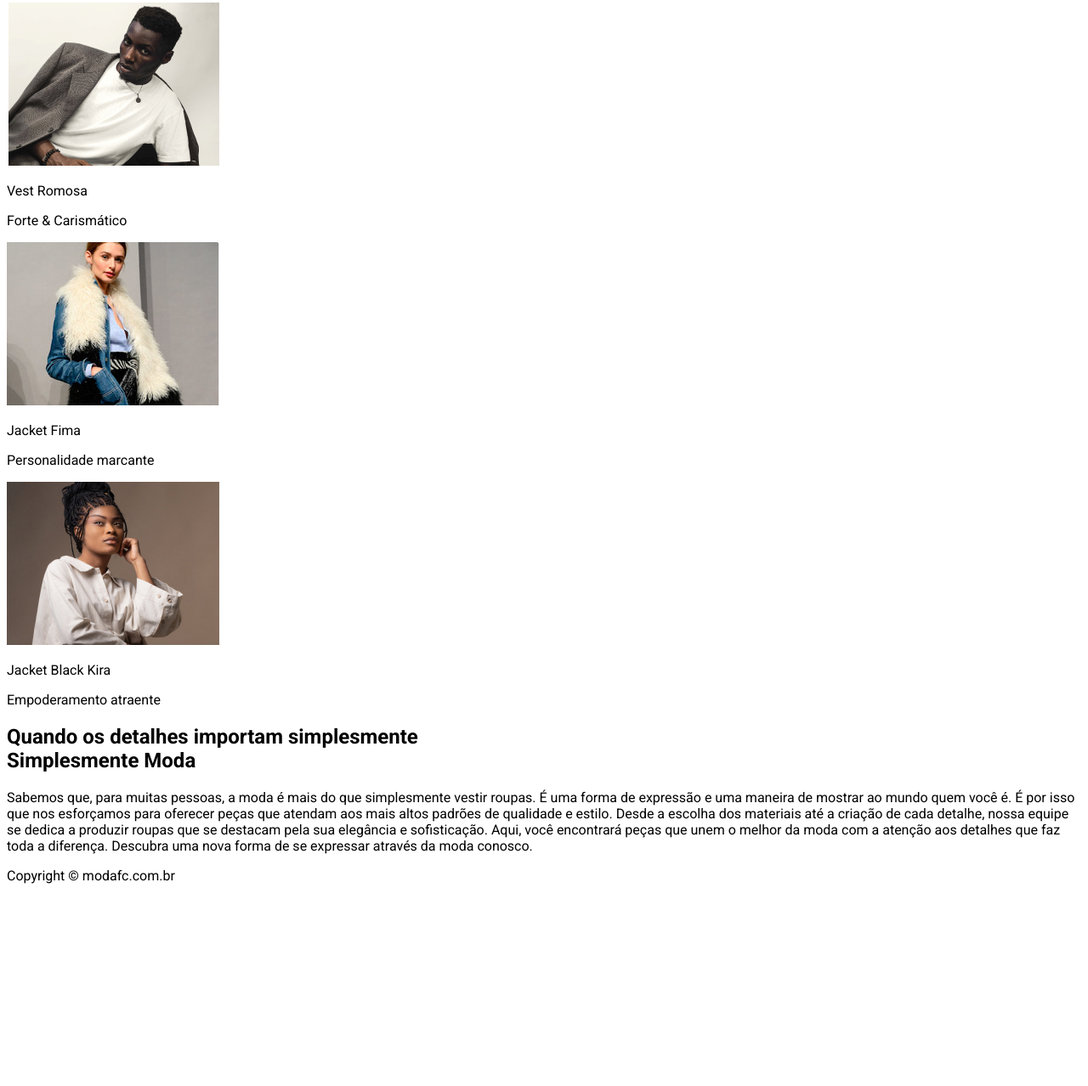
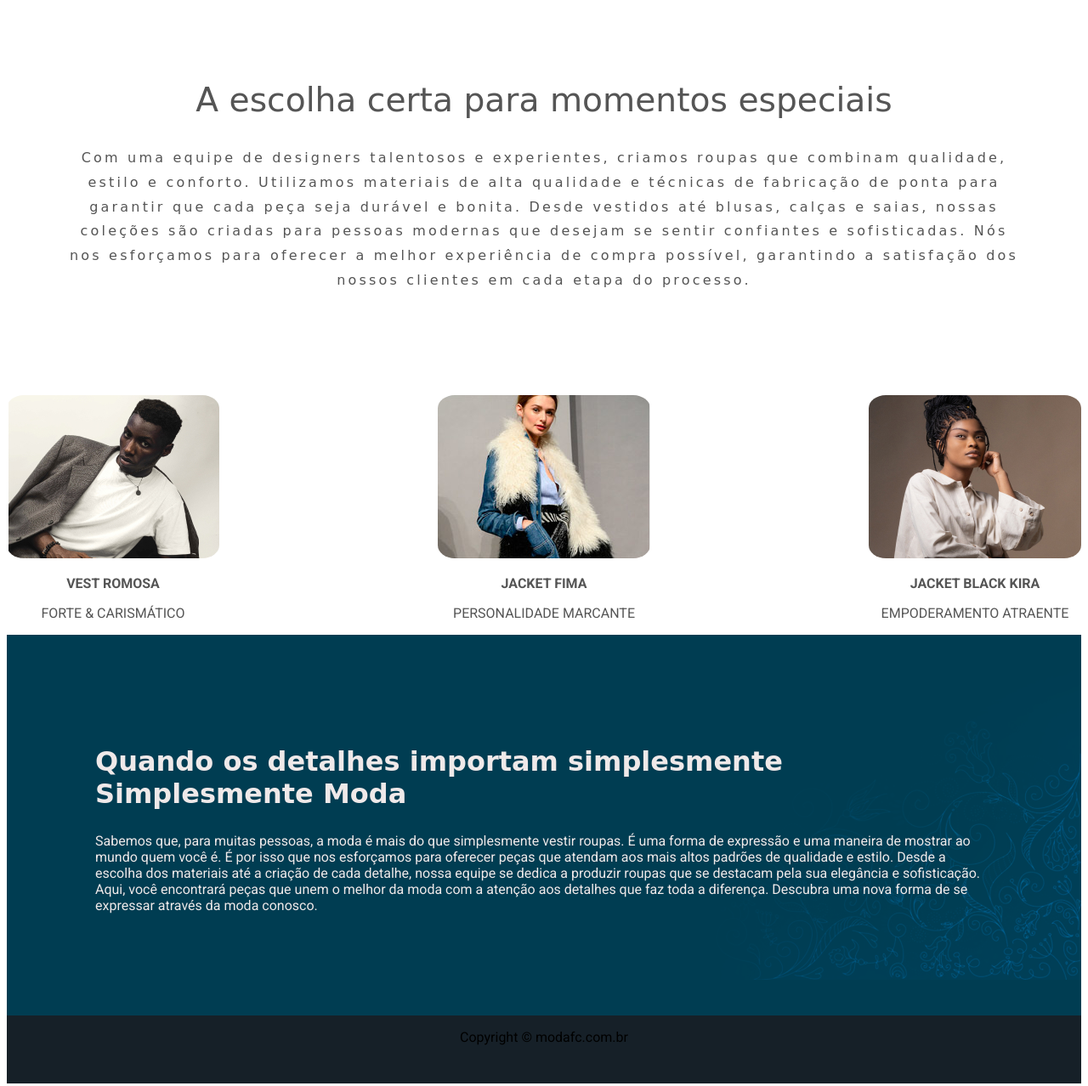
Before and after one commit to Felipe-Carneiro89/ProjectClothingModel, a plain HTML site: page index.html in a window 1280 px wide. Shown: the part 733-2011 px from the top of the page at 85% size. Before the commit the page ends 1781 px from the top, so only its background shows below. Drawn offline with Linux system fonts and the light colour scheme; a web font is replaced by a local one.

Commit message:
Fechamento

```diff
--- a/css/style.css
+++ b/css/style.css
@@ -1,12 +1,19 @@
 :root {
   --large-default-padding: 6.5em;
   --medium-default-padding: 4em;
+  --primary-color: #555;
+  --secundary-color: #efe9e9;
 }
 
 body {
-  font-family: "Roboto", arial, sans-serif;
+  font-family: "Roboto", arial, tahoma, sans-serif;
   font-weight: 400;
-  font-style: normal;
+  /* font-style: normal; */
+}
+
+h1 {
+  font-family: "Belleza", cursive;
+  font-weight: normal;
 }
 
 #base {
@@ -22,7 +29,8 @@ body {
 
 .top-header__title {
   margin: 0.5em 0 0.5em 8.4125em;
-  color: rgb(239, 233, 233);
+  margin: auto;
+  color: var(--secundary-color);
 }
 
 .top-header__services li {
@@ -40,6 +48,69 @@ body {
   letter-spacing: 0.16em;
 }
 
+.image-top img {
+  width: 100%;
+}
+
 .top-header__services a:hover {
-  color: rgb(239, 233, 233);
+  color: var(--secundary-color);
 }
+
+.container-portifolio {
+  text-align: center;
+  padding: var(--large-default-padding) var(--medium-default-padding);
+}
+
+.container-portifolio h1 {
+  font-size: 2.45em;
+  color: var(--primary-color);
+}
+
+.container-portifolio p {
+  color: var(--primary-color);
+  font-family: "Italiana", cursive;
+  font-weight: normal;
+  letter-spacing: 0.2em;
+  line-height: 1.8em;
+}
+
+.container-gallery {
+  color: var(--primary-color);
+  padding: auto;
+  display: flex;
+  justify-content: space-between;
+}
+
+.container-gallery__card {
+  text-align: center;
+  text-transform: uppercase;
+}
+
+.container-gallery__card img {
+  border-radius: 8%;
+}
+
+.container-gallery_card_title {
+  font-weight: bold;
+}
+
+.container-about {
+  background-color: #003d52;
+  padding: var(--large-default-padding);
+  color: var(--secundary-color);
+  background-image: url(/images/bg_detalhe.png);
+  background-repeat: no-repeat;
+  background-position: right;
+}
+
+.container-about h2 {
+  font-family: "Federo", cursive;
+  font-size: 2em;
+}
+
+.container-rights {
+  background-color: #162028;
+  height: 3em;
+  text-align: center;
+  padding: 1em;
+}
```
Also changed, not shown: index.html (+2 -0 lines).
